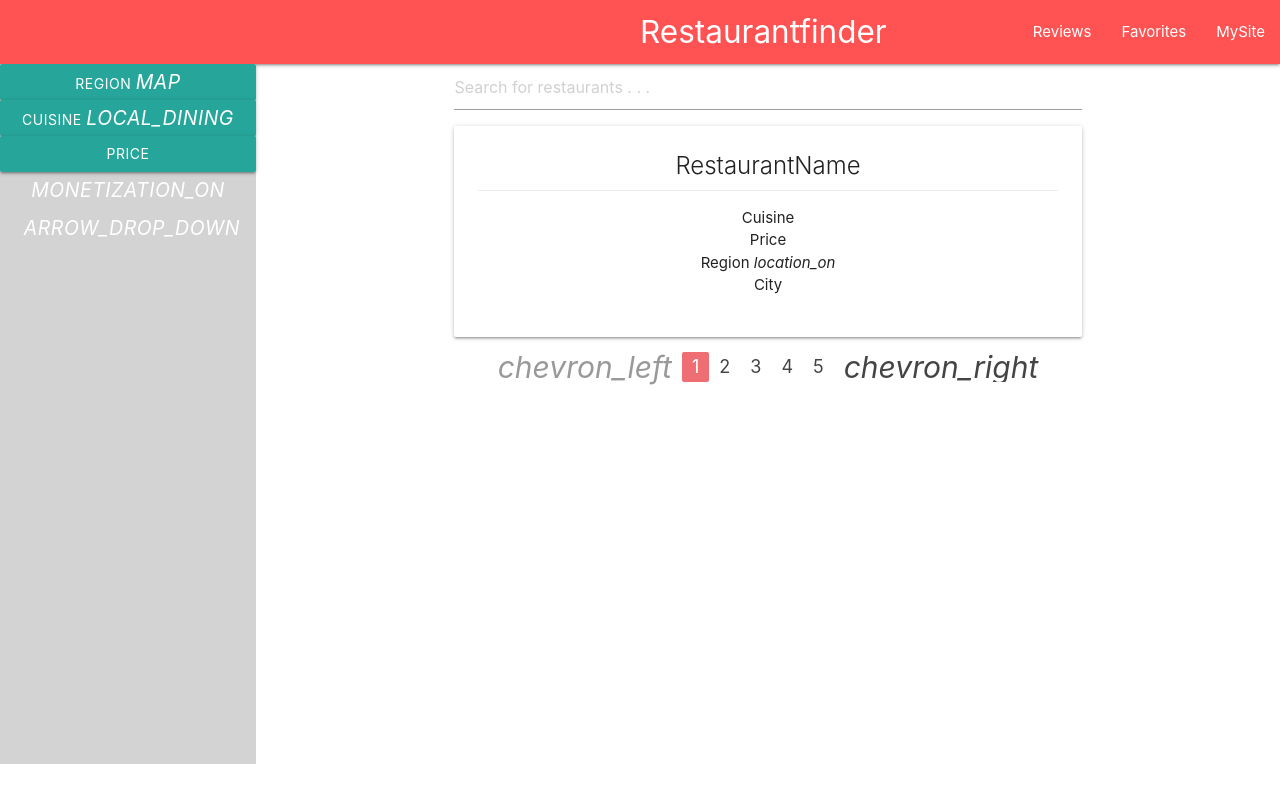
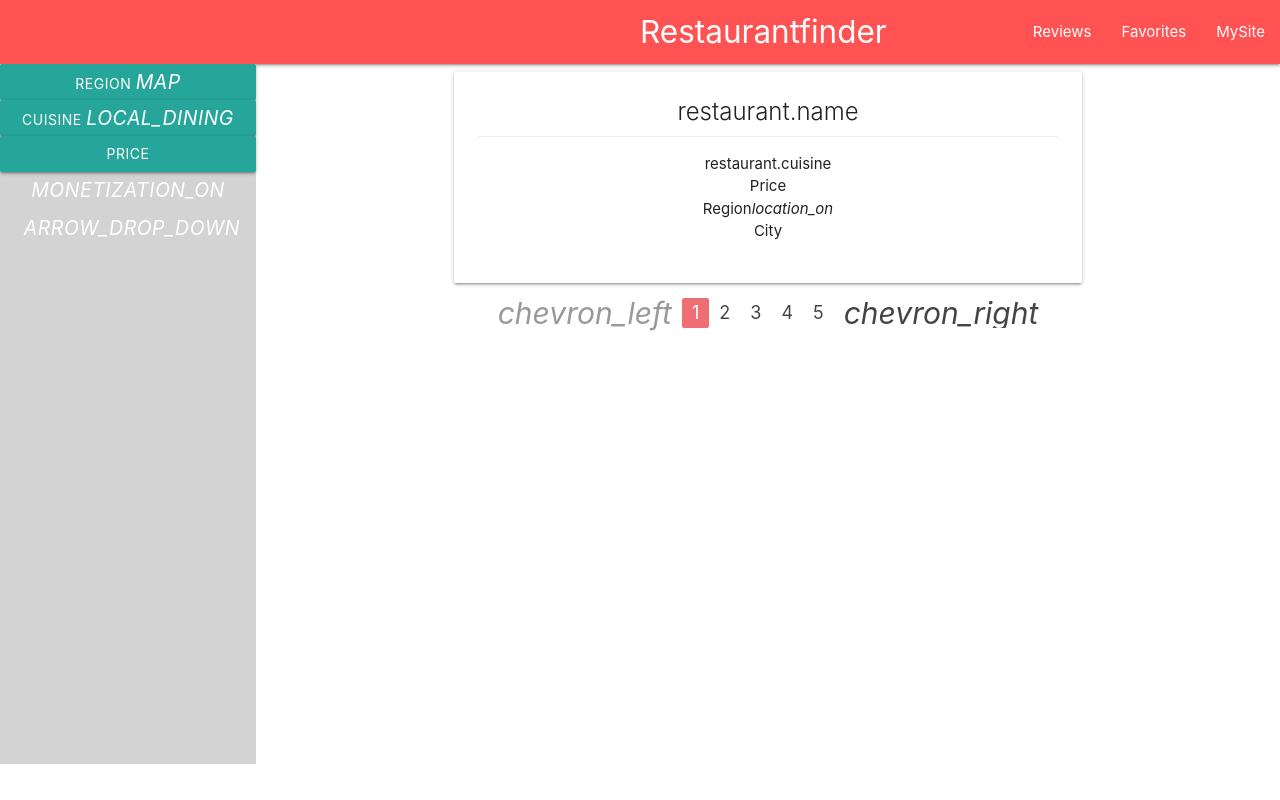
Before and after one commit to kristofferTJ/IT2810-project-3, a React (Create React App) app in the folder client/: page /restaurants in a window 1280 px wide. Built offline with nearby package versions, Linux system fonts and the light colour scheme; the HTML template or start-up script is replaced by a standard one.

Commit message:
lastet ned pakker og endringer i restaurantList

```diff
--- a/client/package.json
+++ b/client/package.json
@@ -12,11 +12,13 @@
     "@types/react": "^16.9.50",
     "@types/react-dom": "^16.9.8",
     "@types/react-redux": "^7.1.9",
+    "@types/react-router-dom": "^5.1.6",
     "axios": "^0.20.0",
     "materialize-css": "^1.0.0-rc.2",
     "react": "^16.13.1",
     "react-dom": "^16.13.1",
     "react-redux": "^7.2.1",
+    "react-router-dom": "^5.2.0",
     "react-scripts": "3.4.3",
     "redux": "^4.0.5",
     "redux-thunk": "^2.3.0",
--- a/client/src/components/RestaurantList/RestaurantList.tsx
+++ b/client/src/components/RestaurantList/RestaurantList.tsx
@@ -1,43 +1,54 @@
-import React from 'react';
+import React, { Component } from 'react';
 import './RestaurantList.css';
 import RestaurantPage from '../Restaurant page/RestaurantPage2';
-// import axios from 'axios';
-// import { render } from '@testing-library/react';
-// import { ListenOptions } from 'net';
+import axios from 'axios';
+import { render } from '@testing-library/react';
+//import { ListenOptions } from 'net';
 
 
-export default function RestaurantList() {
+// export default function RestaurantList() {
+
+  export default function RestaurantList(){
+
   return(
     <div className="container">
-      <div>
-       <input className='searchbar'
-                placeholder='Search for restaurants . . .'>
-      </input>
-    </div>
       <div className="post card">
         <div className="card-content">
-        <span className="card-title">RestaurantName</span>
+        <span className="card-title">restaurant.name</span>
         <div className="card-action">
-
-          <p>Cuisine</p><p>Price</p>
-          <p>Region <i className="material-icons">location_on</i></p><p>City</p>
+          <p>restaurant.cuisine</p><p>Price</p>
+          <p>Region<i className="material-icons">location_on</i></p><p>City</p>
         </div>
         </div>
       </div>
     </div>
 
-/*
+  /*
     state = {
     restaurants: []
   }
 
-  //skal dette skje i redux?
-    componentDidMount(){
-    axios.get('https://')
+  useEffect(() => {
+    const getRestaurants = () => {
+      axios.get('http://localhost:8000/api/restaurant')
       .then(res => {
         console.log(res)
         this.setState({
-          restaurants: res.data.slice(0,10) //viser kun de 10 første objektene
+          restaurants: JSON.parse(res)
+        })
+      })
+}
+    getRestaurants();
+}, [])
+
+
+  //skal dette skje i redux?
+    componentDidMount(){
+    axios.get('http://localhost:8000/api/restaurant')
+      .then(res => {
+        console.log(res)
+        this.setState({
+          restaurants: JSON.parse(res)
         })
       })
   }
@@ -47,25 +58,29 @@ export default function RestaurantList() {
     const restaurantlist = restaurants.length ? (
       restaurants.map(restaurant => {
         return(
-          <div className="post card" key={restaurant.id}>
-            <div className="card-content">
+          <div className="container">
+            <div className="post card" key={restaurant.id}>
+              <div className="card-content">
               <span className="card-title">{restaurant.name}</span>
-              <p>{restaurant.cuisine}</p>
+              <div className="card-action">
+                <p>{restaurant.cuisine}</p><p>Price</p>
+                <p>Region <i className="material-icons">location_on</i></p><p>City</p>
+              </div>
+              </div>
             </div>
           </div>
-        )
       })
     ) : (
       <div className="center">No posts yet</div>
     )
   }
+
+
     return(
       <div className="container">
-        <h4 className="center">Home</h4>
-        {restaurantList}
+        {restaurantlist}
       </div>
-    )
-  */
+    */
 
-  );
+  )
 };
```
Also changed, not shown: 1 other file (tests, documents, lock files or other folders).
